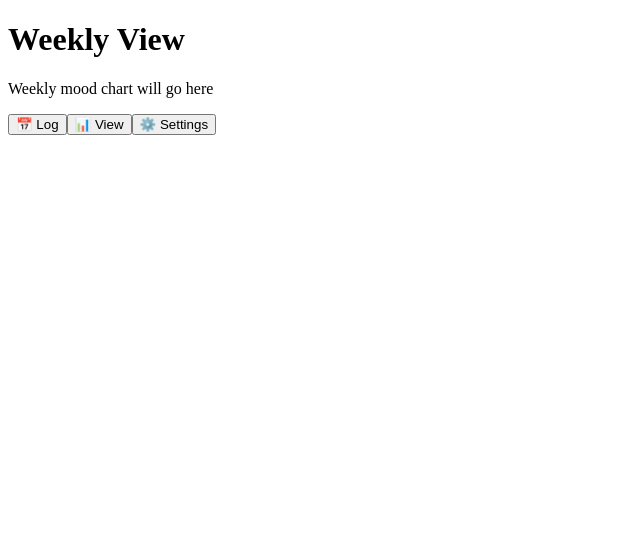
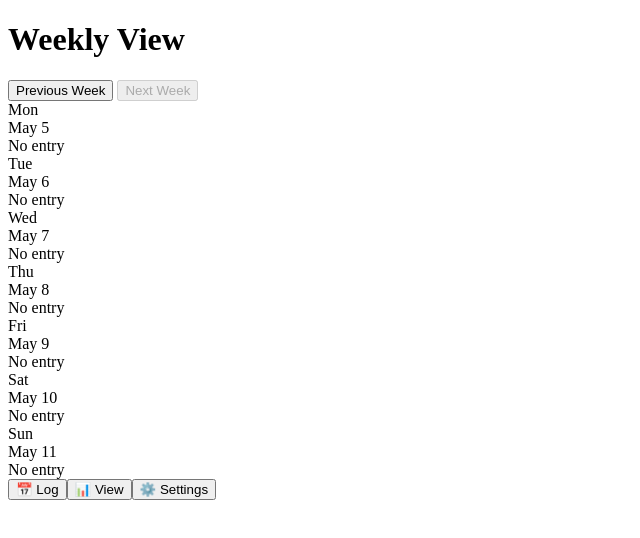
Before and after one commit to fgc/tellme, a SvelteKit app: page /weekly in a window 1280 px wide. Shown: the top 538 px of the page, without its empty margins (0-640 px from the left). Built offline with nearby package versions, Linux system fonts and the light colour scheme.

Commit message:
the CRUD parts are all working

```diff
--- /dev/null
+++ b/src/lib/components/EntryDetailModal.svelte
@@ -0,0 +1,61 @@
+<script lang="ts">
+  import { moods } from '$lib/config/moods';
+  import { fade } from 'svelte/transition';
+
+  export let entry: any;
+  export let isOpen = false;
+
+  function closeModal() {
+    isOpen = false;
+  }
+</script>
+
+{#if isOpen}
+<div
+  class="fixed inset-0 bg-black bg-opacity-50 flex items-center justify-center p-4 z-50"
+  on:click|self={closeModal}
+  transition:fade
+>
+  <div class="bg-white rounded-lg p-6 max-w-md w-full max-h-[80vh] overflow-y-auto">
+    <div class="flex justify-between items-start mb-4">
+      <h2 class="text-xl font-bold">
+        {new Date(entry.date).toLocaleDateString('en-US', { weekday: 'long', month: 'long', day: 'numeric' })}
+      </h2>
+      <button
+        on:click={closeModal}
+        class="text-gray-500 hover:text-gray-700"
+        aria-label="Close"
+      >
+        &times;
+      </button>
+    </div>
+
+    <div class="flex items-center mb-4">
+      <span class="text-4xl mr-3">
+        {moods.find((m: {value: number}) => m.value === entry.mood)?.icon}
+      </span>
+      <span class="text-lg">
+        {moods.find((m: {value: number}) => m.value === entry.mood)?.label}
+      </span>
+    </div>
+
+    {#if entry.activities.length > 0}
+      <div class="mb-4">
+        <h3 class="font-semibold mb-2">Activities</h3>
+        <ul class="list-disc pl-5">
+          {#each entry.activities as activity}
+            <li>{activity}</li>
+          {/each}
+        </ul>
+      </div>
+    {/if}
+
+    {#if entry.notes}
+      <div>
+        <h3 class="font-semibold mb-2">Notes</h3>
+        <p class="whitespace-pre-line">{entry.notes}</p>
+      </div>
+    {/if}
+  </div>
+</div>
+{/if}
--- /dev/null
+++ b/src/lib/config/moods.ts
@@ -0,0 +1,7 @@
+export const moods = [
+  { value: 1, label: 'Awful', icon: '😠', color: 'bg-red-200' },
+  { value: 2, label: 'Bad', icon: '😞', color: 'bg-orange-200' },
+  { value: 3, label: 'Neutral', icon: '😐', color: 'bg-yellow-200' },
+  { value: 4, label: 'Good', icon: '😊', color: 'bg-green-200' },
+  { value: 5, label: 'Great', icon: '😄', color: 'bg-blue-200' }
+] as const;
--- /dev/null
+++ b/src/lib/stores/weeklyView.ts
@@ -0,0 +1,10 @@
+import { writable } from 'svelte/store';
+
+function getCurrentWeekStart() {
+  const today = new Date();
+  const day = today.getDay(); // 0 (Sunday) to 6 (Saturday)
+  const diff = today.getDate() - day + (day === 0 ? -6 : 1); // adjust to Monday
+  return new Date(today.setDate(diff));
+}
+
+export const weekStartDate = writable<Date>(getCurrentWeekStart());
--- a/src/routes/weekly/+page.svelte
+++ b/src/routes/weekly/+page.svelte
@@ -1,4 +1,123 @@
+<script lang="ts">
+  import { db } from '$lib/db';
+  import { moods } from '$lib/config/moods';
+  import { weekStartDate } from '$lib/stores/weeklyView';
+  import EntryDetailModal from '$lib/components/EntryDetailModal.svelte';
+
+  let entries: Record<string, any> = {};
+  let isLoading = true;
+  let currentWeekStart: Date;
+  let isCurrentWeek = true;
+  let selectedEntry: any = null;
+  let showEntryModal = false;
+
+  const unsubscribe = weekStartDate.subscribe(date => {
+    currentWeekStart = date;
+    isCurrentWeek = isDateInCurrentWeek(date);
+    loadEntries();
+  });
+
+  function isDateInCurrentWeek(date: Date) {
+    const today = new Date();
+    const weekStart = new Date(today);
+    weekStart.setDate(today.getDate() - today.getDay() + 1); // Monday of current week
+    return date >= weekStart;
+  }
+
+  function getLast7Days() {
+    const dates = [];
+    for (let i = 0; i < 7; i++) {
+      const date = new Date(currentWeekStart);
+      date.setDate(date.getDate() + i);
+      dates.push(date.toISOString().split('T')[0]);
+    }
+    return dates;
+  }
+
+  function navigateWeek(days: number) {
+    const newDate = new Date(currentWeekStart);
+    newDate.setDate(newDate.getDate() + days);
+    weekStartDate.set(newDate);
+  }
+
+  async function loadEntries() {
+    isLoading = true;
+    const dates = getLast7Days();
+    const weekEntries = await db.entries
+      .where('date')
+      .anyOf(dates)
+      .toArray();
+
+    // Create a map of date to entry for easy lookup
+    entries = weekEntries.reduce((acc, entry) => {
+      acc[entry.date] = entry;
+      return acc;
+    }, {} as Record<string, any>);
+
+    isLoading = false;
+  }
+
+  loadEntries();
+</script>
+
 <h1 class="text-2xl font-bold mb-4">Weekly View</h1>
+<div class="flex justify-between mb-4">
+  <button
+    on:click={() => navigateWeek(-7)}
+    class="px-4 py-2 bg-gray-200 rounded-lg hover:bg-gray-300 transition-colors"
+  >
+    Previous Week
+  </button>
+  <button
+    on:click={() => navigateWeek(7)}
+    disabled={isCurrentWeek}
+    class="px-4 py-2 bg-gray-200 rounded-lg hover:bg-gray-300 transition-colors disabled:opacity-50 disabled:cursor-not-allowed"
+  >
+    Next Week
+  </button>
+</div>
 <div class="bg-white p-6 rounded-lg shadow">
-  <p class="text-gray-500">Weekly mood chart will go here</p>
+  {#if isLoading}
+    <p class="text-center text-gray-500">Loading...</p>
+  {:else}
+    <div class="grid grid-cols-7 gap-2">
+      {#each getLast7Days() as date}
+        <div
+          class="flex flex-col items-center p-2 border rounded cursor-pointer hover:bg-gray-50 transition-colors"
+          on:click={() => {
+            if (entries[date]) {
+              selectedEntry = entries[date];
+              showEntryModal = true;
+            }
+          }}
+        >
+          <div class="text-sm font-medium mb-1 text-center">
+            <div>{new Date(date).toLocaleDateString('en-US', { weekday: 'short' })}</div>
+            <div class="text-xs text-gray-500">
+              {new Date(date).toLocaleDateString('en-US', { month: 'short', day: 'numeric' })}
+            </div>
+          </div>
+
+          {#if entries[date]}
+            <div class="text-3xl mb-1">
+              {moods.find((m: {value: number}) => m.value === entries[date].mood)?.icon}
+            </div>
+            <div class="text-xs text-gray-600 text-center">
+              {entries[date].activities.slice(0, 3).join(', ')}
+              {#if entries[date].activities.length > 3}
+                +{entries[date].activities.length - 3} more
+              {/if}
+            </div>
+          {:else}
+            <div class="text-gray-400 text-sm">No entry</div>
+          {/if}
+        </div>
+      {/each}
+    </div>
+  {/if}
 </div>
+
+<EntryDetailModal
+  bind:isOpen={showEntryModal}
+  entry={selectedEntry}
+/>
```
Also changed, not shown: src/lib/components/MoodSelector.svelte (+1 -7 lines), src/routes/entry/+page.svelte (+7 -1 lines), 1 other file (tests, documents, lock files or other folders).
